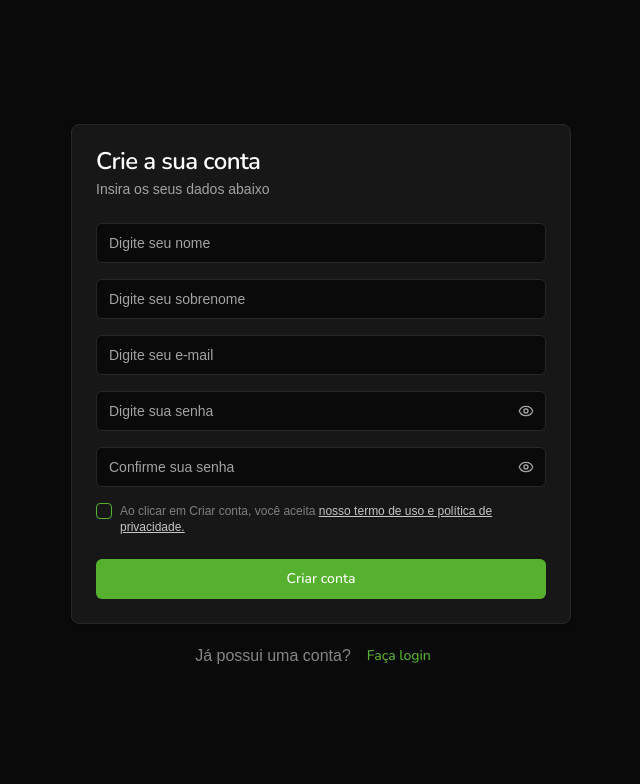
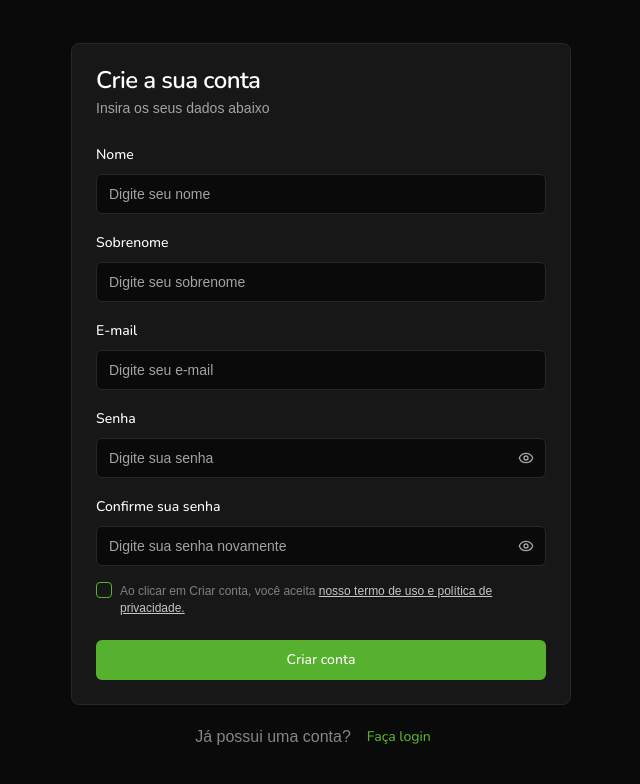
Before and after one commit to andressouza25/dashboard-fintrack, a React (Vite) app: page /signup in a window 1280 px wide. Shown: the top 784 px of the page, without its empty margins (319-959 px from the left). Built offline with nearby package versions, Linux system fonts and the light colour scheme; a web font is replaced by a local one.

Commit message:
feat: add valdiation to signup form

```diff
--- a/package.json
+++ b/package.json
@@ -11,16 +11,20 @@
     "prepare": "husky"
   },
   "dependencies": {
+    "@hookform/resolvers": "^5.2.2",
     "@radix-ui/react-checkbox": "^1.3.3",
+    "@radix-ui/react-label": "^2.1.8",
     "@radix-ui/react-slot": "^1.2.4",
     "class-variance-authority": "^0.7.1",
     "clsx": "^2.1.1",
     "lucide-react": "^0.562.0",
     "react": "^18.3.1",
     "react-dom": "^18.3.1",
+    "react-hook-form": "^7.71.1",
     "react-router": "^7.1.1",
     "tailwind-merge": "^3.4.0",
-    "tailwindcss-animate": "^1.0.7"
+    "tailwindcss-animate": "^1.0.7",
+    "zod": "^3.25.76"
   },
   "devDependencies": {
     "@eslint/js": "^9.17.0",
--- a/src/components/password-input.jsx
+++ b/src/components/password-input.jsx
@@ -1,10 +1,11 @@
 import { EyeIcon, EyeOffIcon } from 'lucide-react'
-import { useState } from 'react'
+import { forwardRef, useState } from 'react'
 
 import { Button } from './ui/button'
 import { Input } from './ui/input'
 
-const PasswordInput = ({ placeholder = 'Digite sua senha' }) => {
+const PasswordInput = forwardRef(
+  ({ placeholder = 'Digite sua senha', ...props }, ref) => {
     const [passwordIsVisible, setPasswordIsVisible] = useState(false)
 
     return (
@@ -12,6 +13,8 @@
         <Input
           type={passwordIsVisible ? 'text' : 'password'}
           placeholder={placeholder}
+          ref={ref}
+          {...props}
         />
         <Button
           variant="ghost"
@@ -23,5 +26,8 @@
       </div>
     )
   }
+)
+
+PasswordInput.displayName = 'PasswordInput'
 
 export default PasswordInput
--- /dev/null
+++ b/src/components/ui/form.jsx
@@ -0,0 +1,139 @@
+import { Slot } from '@radix-ui/react-slot'
+import * as React from 'react'
+import { Controller, FormProvider, useFormContext } from 'react-hook-form'
+
+import { Label } from '@/components/ui/label'
+import { cn } from '@/lib/utils'
+
+const Form = FormProvider
+
+const FormFieldContext = React.createContext(null)
+
+const FormField = ({ ...props }) => {
+  return (
+    <FormFieldContext.Provider value={{ name: props.name }}>
+      <Controller {...props} />
+    </FormFieldContext.Provider>
+  )
+}
+
+const useFormField = () => {
+  const fieldContext = React.useContext(FormFieldContext)
+  const itemContext = React.useContext(FormItemContext)
+  const { getFieldState, formState } = useFormContext()
+
+  if (!fieldContext) {
+    throw new Error('useFormField should be used within <FormField>')
+  }
+
+  if (!itemContext) {
+    throw new Error('useFormField should be used within <FormItem>')
+  }
+
+  const fieldState = getFieldState(fieldContext.name, formState)
+
+  const { id } = itemContext
+
+  return {
+    id,
+    name: fieldContext.name,
+    formItemId: `${id}-form-item`,
+    formDescriptionId: `${id}-form-item-description`,
+    formMessageId: `${id}-form-item-message`,
+    ...fieldState,
+  }
+}
+
+const FormItemContext = React.createContext(null)
+
+const FormItem = React.forwardRef(({ className, ...props }, ref) => {
+  const id = React.useId()
+
+  return (
+    <FormItemContext.Provider value={{ id }}>
+      <div ref={ref} className={cn('space-y-2', className)} {...props} />
+    </FormItemContext.Provider>
+  )
+})
+FormItem.displayName = 'FormItem'
+
+const FormLabel = React.forwardRef(({ className, ...props }, ref) => {
+  const { error, formItemId } = useFormField()
+
+  return (
+    <Label
+      ref={ref}
+      className={cn(error && 'text-destructive', className)}
+      htmlFor={formItemId}
+      {...props}
+    />
+  )
+})
+FormLabel.displayName = 'FormLabel'
+
+const FormControl = React.forwardRef(({ ...props }, ref) => {
+  const { error, formItemId, formDescriptionId, formMessageId } = useFormField()
+
+  return (
+    <Slot
+      ref={ref}
+      id={formItemId}
+      aria-describedby={
+        !error
+          ? `${formDescriptionId}`
+          : `${formDescriptionId} ${formMessageId}`
+      }
+      aria-invalid={!!error}
+      {...props}
+    />
+  )
+})
+FormControl.displayName = 'FormControl'
+
+const FormDescription = React.forwardRef(({ className, ...props }, ref) => {
+  const { formDescriptionId } = useFormField()
+
+  return (
+    <p
+      ref={ref}
+      id={formDescriptionId}
+      className={cn('text-sm text-muted-foreground', className)}
+      {...props}
+    />
+  )
+})
+FormDescription.displayName = 'FormDescription'
+
+const FormMessage = React.forwardRef(
+  ({ className, children, ...props }, ref) => {
+    const { error, formMessageId } = useFormField()
+    const body = error ? String(error?.message ?? '') : children
+
+    if (!body) {
+      return null
+    }
+
+    return (
+      <p
+        ref={ref}
+        id={formMessageId}
+        className={cn('text-sm font-medium text-destructive', className)}
+        {...props}
+      >
+        {body}
+      </p>
+    )
+  }
+)
+FormMessage.displayName = 'FormMessage'
+
+export {
+  Form,
+  FormControl,
+  FormDescription,
+  FormField,
+  FormItem,
+  FormLabel,
+  FormMessage,
+  useFormField,
+}
--- /dev/null
+++ b/src/components/ui/label.jsx
@@ -0,0 +1,20 @@
+import * as LabelPrimitive from '@radix-ui/react-label'
+import { cva } from 'class-variance-authority'
+import * as React from 'react'
+
+import { cn } from '@/lib/utils'
+
+const labelVariants = cva(
+  'text-sm font-medium leading-none peer-disabled:cursor-not-allowed peer-disabled:opacity-70'
+)
+
+const Label = React.forwardRef(({ className, ...props }, ref) => (
+  <LabelPrimitive.Root
+    ref={ref}
+    className={cn(labelVariants(), className)}
+    {...props}
+  />
+))
+Label.displayName = LabelPrimitive.Root.displayName
+
+export { Label }
--- a/src/pages/signup.jsx
+++ b/src/pages/signup.jsx
@@ -1,4 +1,7 @@
+import { zodResolver } from '@hookform/resolvers/zod'
+import { useForm } from 'react-hook-form'
 import { Link } from 'react-router'
+import { z } from 'zod'
 
 import PasswordInput from '@/components/password-input'
 import { Button } from '@/components/ui/button'
@@ -11,41 +14,179 @@
   CardTitle,
 } from '@/components/ui/card'
 import { Checkbox } from '@/components/ui/checkbox'
+import {
+  Form,
+  FormControl,
+  FormField,
+  FormItem,
+  FormLabel,
+  FormMessage,
+} from '@/components/ui/form'
 import { Input } from '@/components/ui/input'
 
+const signupSchema = z.object({
+  firstName: z.string().trim().min(1, {
+    message: 'O Nome é obrigatório.',
+  }),
+  lastName: z.string().trim().min(1, {
+    message: 'O sobrenome é obrigatório.',
+  }),
+  email: z
+    .string()
+    .email({
+      message: 'O E-mail é obrigatório.',
+    })
+    .trim()
+    .min(1, {
+      message: 'O E-mail é obrigatório.',
+    }),
+  password: z.string().trim().min(6, {
+    message: 'A senha deve ter no mínimo 6 caracteres.',
+  }),
+  passwordConfirmation: z.string().trim().min(6, {
+    message: 'A senha deve ter no mínimo 6 caracteres.',
+  }),
+  terms: z.boolean().refine((value) => value === true, {
+    message: 'Você precisa aceitar os termos.',
+  }),
+})
+
 const SignupPage = () => {
+  const methods = useForm({
+    resolver: zodResolver(signupSchema),
+    defaultValues: {
+      firstName: '',
+      lastName: '',
+      email: '',
+      password: '',
+      passwordConfirmation: '',
+      terms: false,
+    },
+  })
+
+  const handleSubmit = (data) => {
+    console.log(data)
+  }
   return (
     <div className="flex h-screen w-screen flex-col items-center justify-center gap-3">
+      <Form {...methods}>
+        <form onSubmit={methods.handleSubmit(handleSubmit)}>
           <Card className="w-[500px]">
             <CardHeader>
               <CardTitle>Crie a sua conta</CardTitle>
               <CardDescription>Insira os seus dados abaixo</CardDescription>
             </CardHeader>
             <CardContent className="space-y-4">
-          <Input placeholder="Digite seu nome" />
-          <Input placeholder="Digite seu sobrenome" />
-          <Input placeholder="Digite seu e-mail" />
-          <PasswordInput placeholder="Digite sua senha" />
-          <PasswordInput placeholder="Confirme sua senha" />
-          <div className="items-top flex space-x-2">
-            <Checkbox id="terms" />
-            <div className="grid gap-1.5 leading-none">
+              {/* NOME */}
+              <FormField
+                control={methods.control}
+                name="firstName"
+                render={({ field }) => (
+                  <FormItem>
+                    <FormLabel>Nome</FormLabel>
+                    <FormControl>
+                      <Input placeholder="Digite seu nome" {...field} />
+                    </FormControl>
+                    <FormMessage />
+                  </FormItem>
+                )}
+              />
+              {/* SOBRENOME */}
+              <FormField
+                control={methods.control}
+                name="lastName"
+                render={({ field }) => (
+                  <FormItem>
+                    <FormLabel>Sobrenome</FormLabel>
+                    <FormControl>
+                      <Input placeholder="Digite seu sobrenome" {...field} />
+                    </FormControl>
+                    <FormMessage />
+                  </FormItem>
+                )}
+              />
+              {/* EMAIL */}
+              <FormField
+                control={methods.control}
+                name="email"
+                render={({ field }) => (
+                  <FormItem>
+                    <FormLabel>E-mail</FormLabel>
+                    <FormControl>
+                      <Input placeholder="Digite seu e-mail" {...field} />
+                    </FormControl>
+                    <FormMessage />
+                  </FormItem>
+                )}
+              />
+              {/* SENHA */}
+              <FormField
+                control={methods.control}
+                name="password"
+                render={({ field }) => (
+                  <FormItem>
+                    <FormLabel>Senha</FormLabel>
+                    <FormControl>
+                      <PasswordInput {...field} />
+                    </FormControl>
+                    <FormMessage />
+                  </FormItem>
+                )}
+              />
+              {/* CONFIRMAÇÃO DE SENHA */}
+              <FormField
+                control={methods.control}
+                name="passwordConfirmation"
+                render={({ field }) => (
+                  <FormItem>
+                    <FormLabel>Confirme sua senha</FormLabel>
+                    <FormControl>
+                      <PasswordInput
+                        {...field}
+                        placeholder="Digite sua senha novamente"
+                      />
+                    </FormControl>
+                    <FormMessage />
+                  </FormItem>
+                )}
+              />
+              {/* CHECKBOX */}
+              <FormField
+                control={methods.control}
+                name="terms"
+                render={({ field }) => (
+                  <FormItem className="items-top flex space-x-2 space-y-0">
+                    <FormControl>
+                      <Checkbox
+                        checked={field.value}
+                        onCheckedChange={field.onChange}
+                      />
+                    </FormControl>
+
+                    <div className="space-y-1 leading-none">
                       <label
                         htmlFor="terms"
-                className="text-xs text-muted-foreground opacity-75"
+                        className={`text-xs text-muted-foreground opacity-75 ${methods.formState.errors.terms && 'text-red-500'}`}
                       >
                         Ao clicar em Criar conta, você aceita{' '}
-                <a href="#" className="text-white underline">
+                        <a
+                          href="#"
+                          className={`text-white underline ${methods.formState.errors.terms && 'text-red-500'}`}
+                        >
                           nosso termo de uso e política de privacidade.
                         </a>
                       </label>
                     </div>
-          </div>
+                  </FormItem>
+                )}
+              />
             </CardContent>
             <CardFooter>
               <Button className="w-full">Criar conta</Button>
             </CardFooter>
           </Card>
+        </form>
+      </Form>
       <div className="flex items-center justify-center">
         <p className="text-center opacity-50">Já possui uma conta?</p>
         <Button variant="link" asChild>
```
Also changed, not shown: 1 other file (tests, documents, lock files or other folders). Lines whose indentation alone changed are shown as unchanged.
